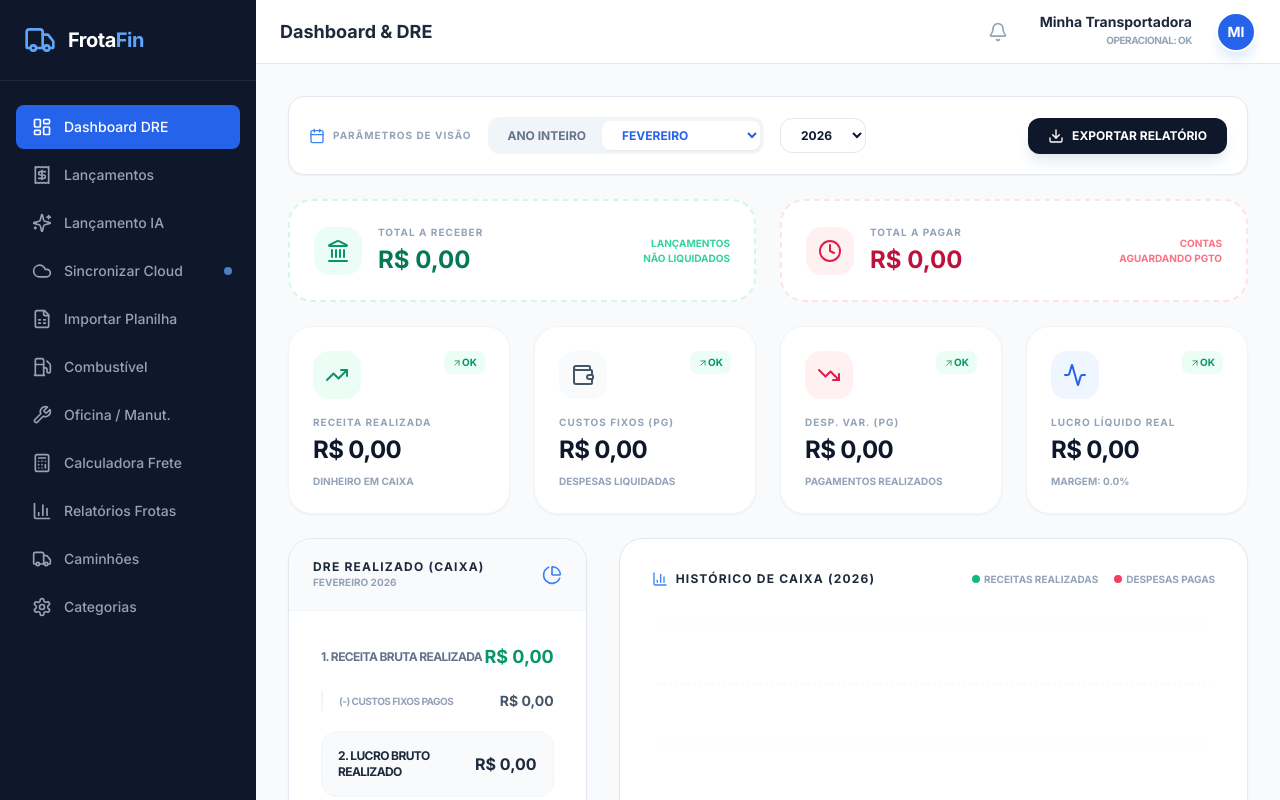
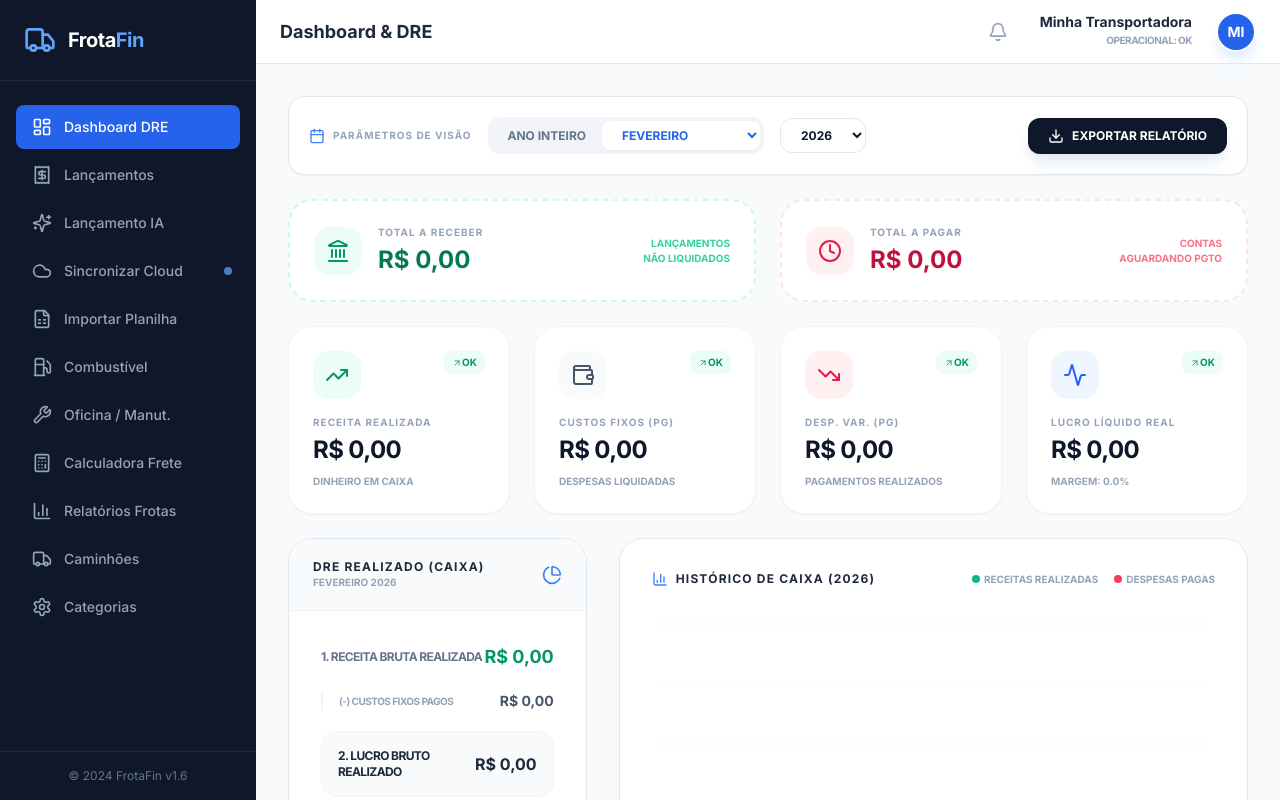
Before and after one commit to eduardopaniago/GestaoFrota, a React (Vite) app: page / in a window 1280 px wide. Built offline with nearby package versions, Linux system fonts and the light colour scheme.

Commit message:
Add files via upload

```diff
--- a/App.tsx
+++ b/App.tsx
@@ -18,7 +18,6 @@ import AIIntelligentEntry from './components/AIIntelligentEntry';
 import NotificationCenter from './components/NotificationCenter';
 import CloudSync from './components/CloudSync';
 
-// Helper to generate IDs safely on all mobile browsers
 const generateId = () => {
   try {
     if (typeof crypto !== 'undefined' && crypto.randomUUID) {
@@ -50,7 +49,6 @@ const App: React.FC = () => {
     } catch (e) { return ''; }
   });
 
-  // Estados de Persistência
   const [categories, setCategories] = useState<Category[]>(() => {
     try {
       const saved = localStorage.getItem('frotafin_categories');
@@ -103,7 +101,6 @@ const App: React.FC = () => {
     } catch (e) { return []; }
   });
 
-  // Efeitos para salvamento local
   useEffect(() => { localStorage.setItem('frotafin_categories', JSON.stringify(categories)); }, [categories]);
   useEffect(() => { localStorage.setItem('frotafin_cargo_types', JSON.stringify(cargoTypes)); }, [cargoTypes]);
   useEffect(() => { localStorage.setItem('frotafin_trucks', JSON.stringify(trucks)); }, [trucks]);
@@ -140,9 +137,7 @@ const App: React.FC = () => {
   };
 
   const performBackup = () => {
-    const allData = {
-      categories, cargoTypes, trucks, fuelRecords, transactions, budgets, maintenances, companyName
-    };
+    const allData = { categories, cargoTypes, trucks, fuelRecords, transactions, budgets, maintenances, companyName };
     const now = new Date().toISOString();
     setLastSyncDate(now);
     localStorage.setItem('frotafin_last_sync', now);
@@ -276,7 +271,7 @@ const App: React.FC = () => {
   };
 
   return (
-    <div className="flex min-h-screen bg-slate-50 text-slate-900 relative">
+    <div className="flex h-screen w-screen bg-slate-50 text-slate-900 overflow-hidden relative">
       <Sidebar
         currentView={currentView}
         setView={handleSetView}
@@ -285,7 +280,7 @@ const App: React.FC = () => {
         onClose={() => setIsSidebarOpen(false)}
       />
 
-      <div className="flex-1 flex flex-col min-w-0 min-h-screen overflow-hidden">
+      <div className="flex-1 flex flex-col min-w-0 h-full overflow-hidden">
         <Header
           currentView={currentView}
           pendingCount={pendingTransactions.length}
@@ -293,7 +288,7 @@ const App: React.FC = () => {
           onToggleSidebar={() => setIsSidebarOpen(true)}
         />
 
-        <main className="flex-1 p-4 md:p-8 overflow-y-auto max-w-7xl mx-auto w-full pb-24 md:pb-8">
+        <main className="flex-1 overflow-y-auto safe-scroll p-4 md:p-8 w-full max-w-7xl mx-auto pb-24 md:pb-8">
           <NotificationCenter
             pendingTransactions={pendingTransactions}
             categories={categories}
--- a/index.html
+++ b/index.html
@@ -1,6 +1,6 @@
 
 <!DOCTYPE html>
-<html lang="pt-br">
+<html lang="pt-br" class="h-full overflow-hidden">
 <head>
     <meta charset="UTF-8">
     <meta name="viewport" content="width=device-width, initial-scale=1.0, maximum-scale=1.0, user-scalable=no, viewport-fit=cover">
@@ -13,12 +13,12 @@
             margin: 0;
             padding: 0;
             -webkit-tap-highlight-color: transparent;
-            overflow: hidden;
+            height: 100%;
+            overflow: hidden; /* Mantém a tela fixa para o App gerenciar a rolagem */
         }
         #root {
-            height: 100vh;
-            width: 100vw;
-            overflow: hidden;
+            height: 100%;
+            width: 100%;
         }
         #loading-screen {
             position: fixed;
@@ -54,6 +54,16 @@
             overflow: auto;
             font-family: monospace;
             font-size: 12px;
+        }
+
+        /* Melhora a rolagem em dispositivos móveis */
+        .safe-scroll {
+            -webkit-overflow-scrolling: touch;
+            scrollbar-width: none;
+            overscroll-behavior-y: contain;
+        }
+        .safe-scroll::-webkit-scrollbar {
+            display: none;
         }
     </style>
 
```
